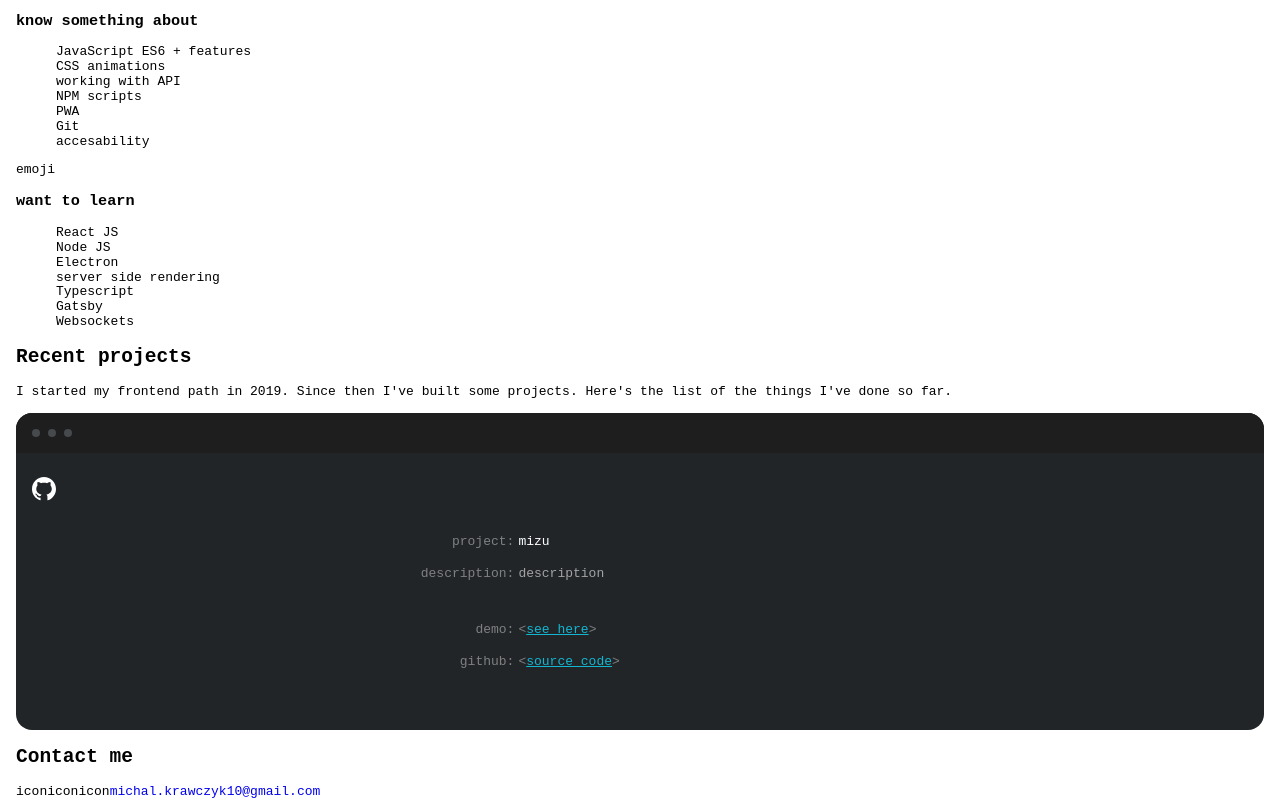
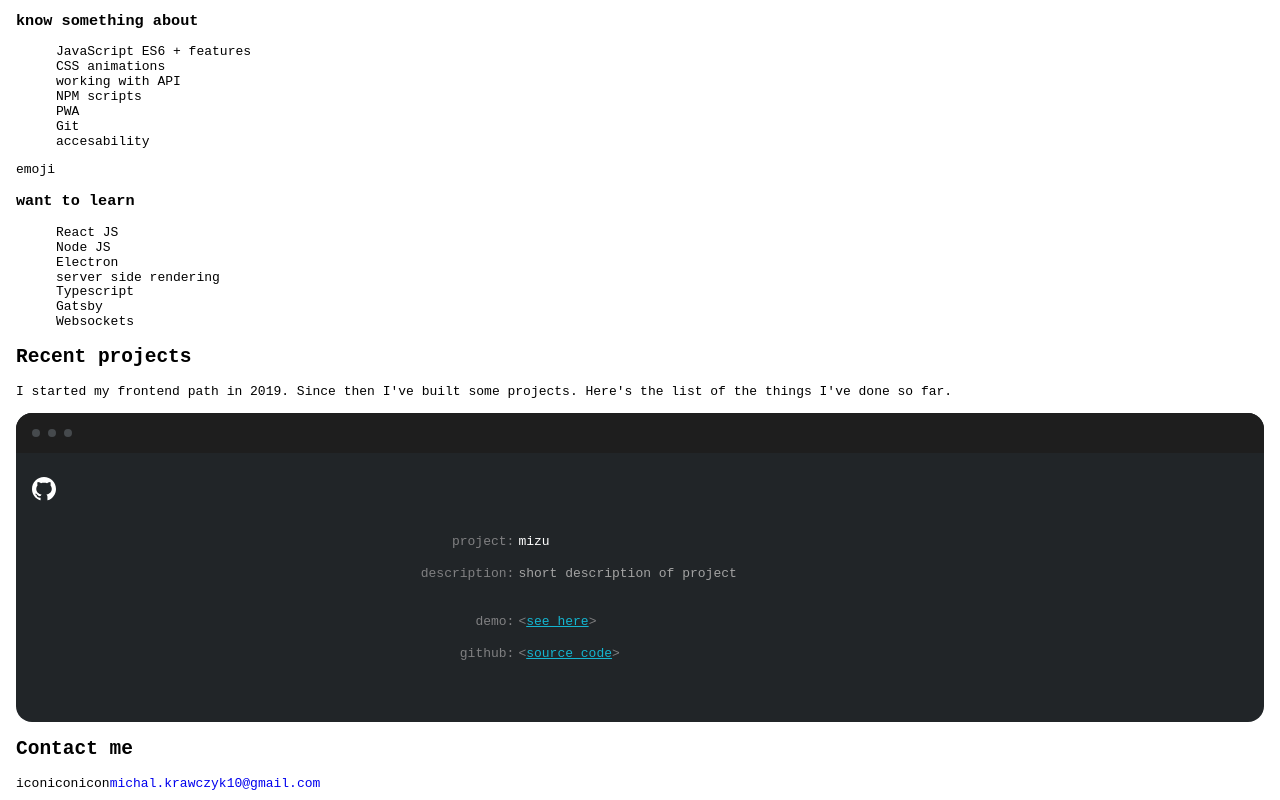
Before and after one commit to michal-krawczyk10/portfolio, a website built with webpack: page src/pages/index.html in a window 1280 px wide. Shown: the part 421-1221 px from the top of the page. Built offline with nearby package versions, Linux system fonts and the light colour scheme.

Commit message:
margins fixes

```diff
--- a/src/pages/index.html
+++ b/src/pages/index.html
@@ -244,9 +244,10 @@
 								<span class="box__list--desc">project:</span><span>mizu</span>
 							</li>
 							<li>
-								<span class="box__list--desc box__list--desc2"
-									>description:</span
-								><span>description</span>
+								<span class="box__list--desc">description:</span
+								><span
+									>short description of project</span
+								>
 							</li>
 							<li>
 								<span class="box__list--desc">demo:</span
--- a/src/scss/_variables.scss
+++ b/src/scss/_variables.scss
@@ -1,4 +1,4 @@
-$back: #ffffff;
+$main: #ffffff;
 $back2: #1070ca;
 $back-link: #4DA8FF;
 $box: #212528;
--- a/src/scss/main.scss
+++ b/src/scss/main.scss
@@ -17,8 +17,8 @@ html {
 }
 
 body {
-	background: $back;
-	color: black;
+	background: $main;
+	color: black; //tymczasowo
 	display: flex;
 	align-items: center;
 	justify-content: center;
@@ -32,7 +32,7 @@ main {
 .box {
 	background-color: $box;
 	border-radius: 16px;
-	color: #fff;
+	color: $main;
 	border: none;
 	height: 100%;
 	padding-bottom: 24px;
@@ -69,12 +69,16 @@ main {
 			margin-bottom: 8px;
 			color: $box-list;
 			&:first-of-type {
-				color: #ffffff;
+				color: $main;
+			}
+			&:nth-child(2) {
+				margin-bottom: 24px;
 			}
 			& > a {
 				color: $box-link;
 				text-decoration: underline;
-				&::before, ::after {
+				&::before,
+				::after {
 					display: inline-block;
 					content: "<";
 					color: $box-desc;
@@ -91,8 +95,5 @@ main {
 			margin-right: 4px;
 			color: $box-desc;
 		}
-		&--desc2 {
-			margin-bottom: 24px;
-		}
 	}
 }
```
